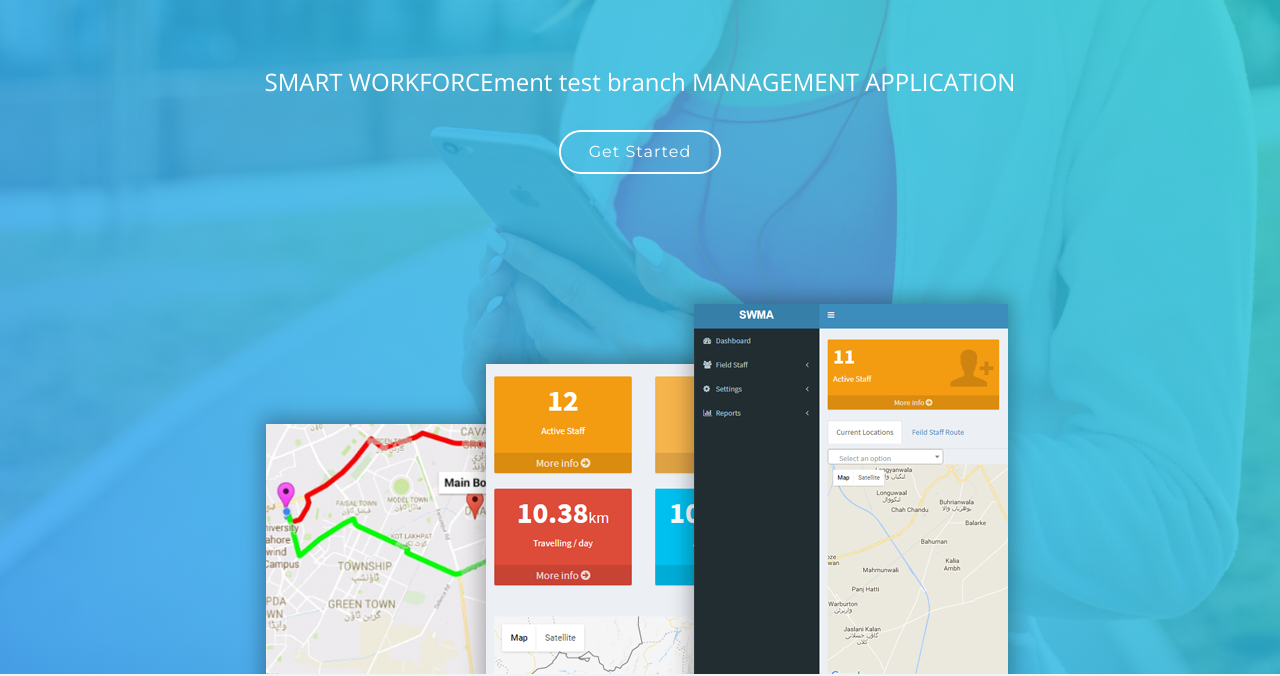
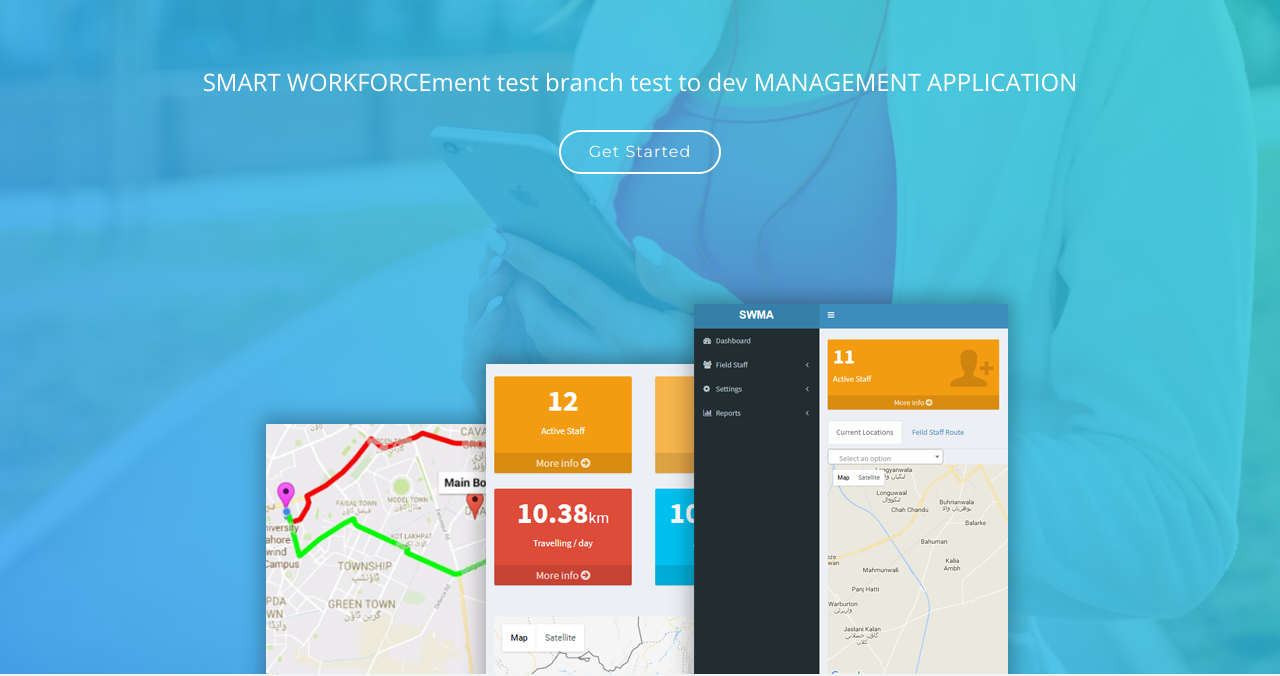
Before and after one commit to baqirali64200/pak, a plain HTML site: page index.html in a window 1280 px wide. Shown: the part 126-802 px from the top of the page. Drawn offline with nearby package versions, Linux system fonts and the light colour scheme; files whose address does not match are found by name.

Commit message:
change from test branch

```diff
--- a/index.html
+++ b/index.html
@@ -64,7 +64,7 @@
 
     <div class="intro-text">
       <h2><strong></strong></h2>
-      <p>SMART WORKFORCEment test branch MANAGEMENT APPLICATION</p>
+      <p>SMART WORKFORCEment test branch test to dev MANAGEMENT APPLICATION</p>
       <div class="d-flex">
       <a href="https://softvilla.com.pk/connect.html" class="btn-get-started scrollto">Get Started</a>
      <!-- <a href="apk/apk-demo-08112018.apk" class="btn-get-started scrollto">Free Demo</a> -->
```
